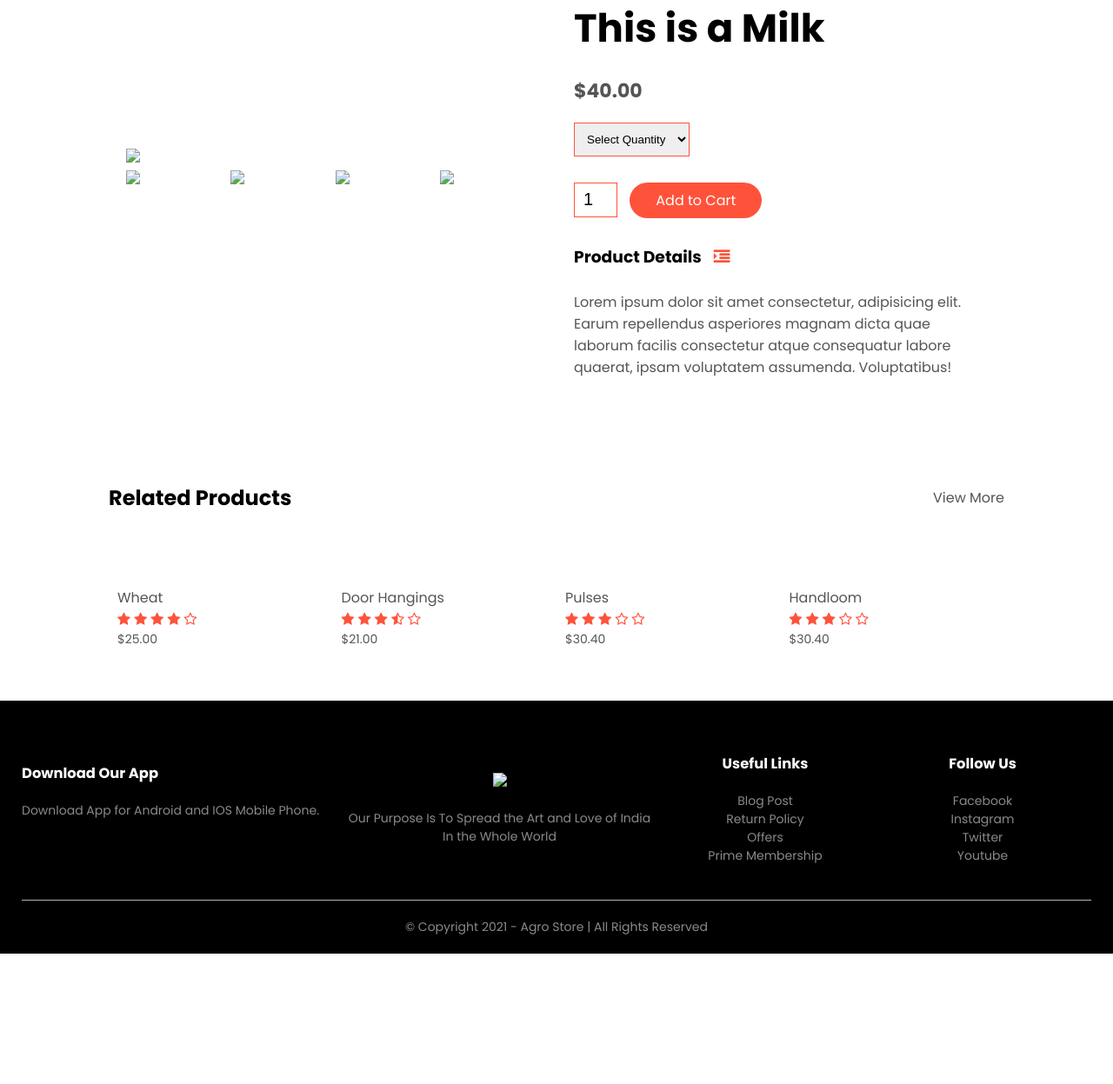
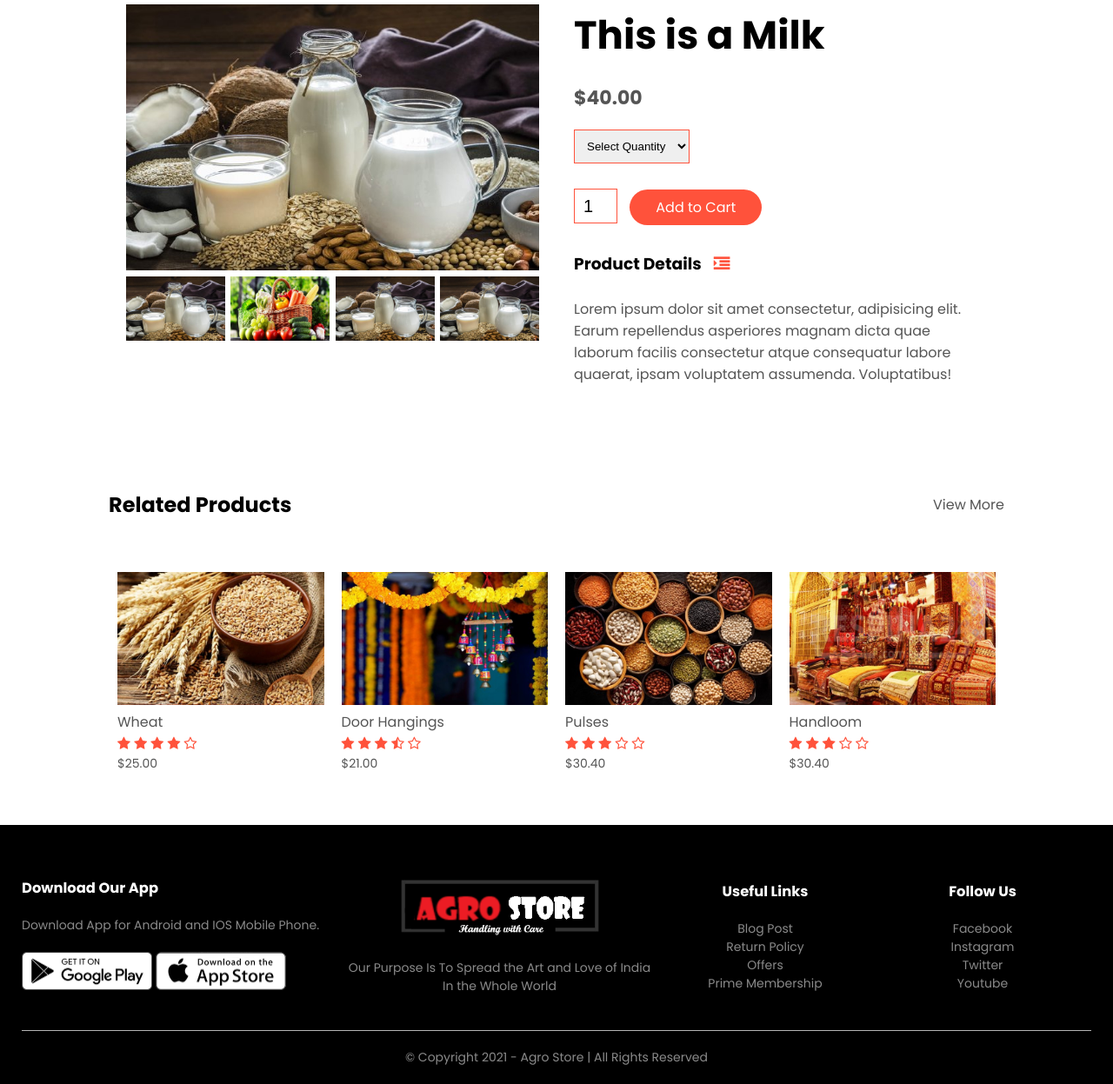
Before and after one commit to balarksinghal21/Agro-Store, a plain HTML site: page productdetail.html in a window 1280 px wide. Shown: the part 224-1471 px from the top of the page at 87% size. Before the commit the page ends 1321 px from the top, so only its background shows below. Drawn offline with Linux system fonts and the light colour scheme; files whose address does not match are found by name.

Commit message:
Update productdetail.html

```diff
--- a/productdetail.html
+++ b/productdetail.html
@@ -18,7 +18,7 @@
         <div class="container">
             <div class="navbar">
                 <div class="logo">
-                    <a href="index.html"><img src="images/logo.png" alt="AGRO STORE" width="130px"></a>
+                    <a href="index.html"><img src="logo.png" alt="AGRO STORE" width="130px"></a>
                 </div>
                 <nav>
                     <ul id="MenuItems">
@@ -29,7 +29,7 @@
                         <li><a href="account.html">Account</a></li>
                     </ul>
                 </nav>
-                <a href="cart.html"><img src="images/cart.png" width="30px" height="30px"></a>
+                <a href="cart.html"><img src="cart.png" width="30px" height="30px"></a>
                 <img src="images/menu.png" class="menu-icon" onclick="menutoggle()">
             </div>
         </div>
@@ -38,20 +38,20 @@
         <div class="small-container single-product">
             <div class="row">
                 <div class="col-2">
-                    <img src="images/milk.jpg" width="100%" id="ProductImg">
+                    <img src="milk.jpg" width="100%" id="ProductImg">
 
                     <div class="small-img-row">
                         <div class="small-img-col">
-                            <img src="images/milk.jpg" width="100%" class="small-img">
+                            <img src="milk.jpg" width="100%" class="small-img">
                         </div>
                         <div class="small-img-col">
-                            <img src="images/fruits.jpg" width="100%" class="small-img">
+                            <img src="fruits.jpg" width="100%" class="small-img">
                         </div>
                         <div class="small-img-col">
-                            <img src="images/milk.jpg" width="100%" class="small-img">
+                            <img src="milk.jpg" width="100%" class="small-img">
                         </div>
                         <div class="small-img-col">
-                            <img src="images/milk.jpg" width="100%" class="small-img">
+                            <img src="milk.jpg" width="100%" class="small-img">
                         </div>
                     </div>
                 </div>
@@ -93,7 +93,7 @@
 
            <div class="row">
             <div class="col-4">
-                <img src="images/wheat.jpg" alt="">
+                <img src="wheat.jpg" alt="">
                 <h4>Wheat</h4>
                 <div class="rating">
                     <i class="fa fa-star"></i>
@@ -105,7 +105,7 @@
                 <p>$25.00</p>
             </div>
             <div class="col-4">
-                <img src="images/doorhang.jpg" alt="">
+                <img src="doorhang.jpg" alt="">
                 <h4>Door Hangings</h4>
                 <div class="rating">
                     <i class="fa fa-star"></i>
@@ -117,7 +117,7 @@
                 <p>$21.00</p>
             </div>
             <div class="col-4">
-                <img src="images/pulses.jpg" alt="">
+                <img src="pulses.jpg" alt="">
                 <h4>Pulses</h4>
                 <div class="rating">
                     <i class="fa fa-star"></i>
@@ -129,7 +129,7 @@
                 <p>$30.40</p>
             </div>
             <div class="col-4">
-                <img src="images/handloom.jpg" alt="">
+                <img src="handloom.jpg" alt="">
                 <h4>Handloom</h4>
                 <div class="rating">
                     <i class="fa fa-star"></i>
@@ -150,12 +150,12 @@
                         <h3>Download Our App</h3>
                         <p>Download App for Android and IOS Mobile Phone.</p>
                         <div class="app-logo">
-                            <img src="images/play-store.png" alt="">
-                            <img src="images/app-store.png" alt="">
+                            <img src="play-store.png" alt="">
+                            <img src="app-store.png" alt="">
                         </div>
                     </div>
                     <div class="footer-col-2">
-                        <img src="images/logo-white.png">
+                        <img src="logo-white.png">
                         <p>Our Purpose Is To Spread the Art and Love of India In the Whole World</p>
                     </div>
                     <div class="footer-col-3">
```
